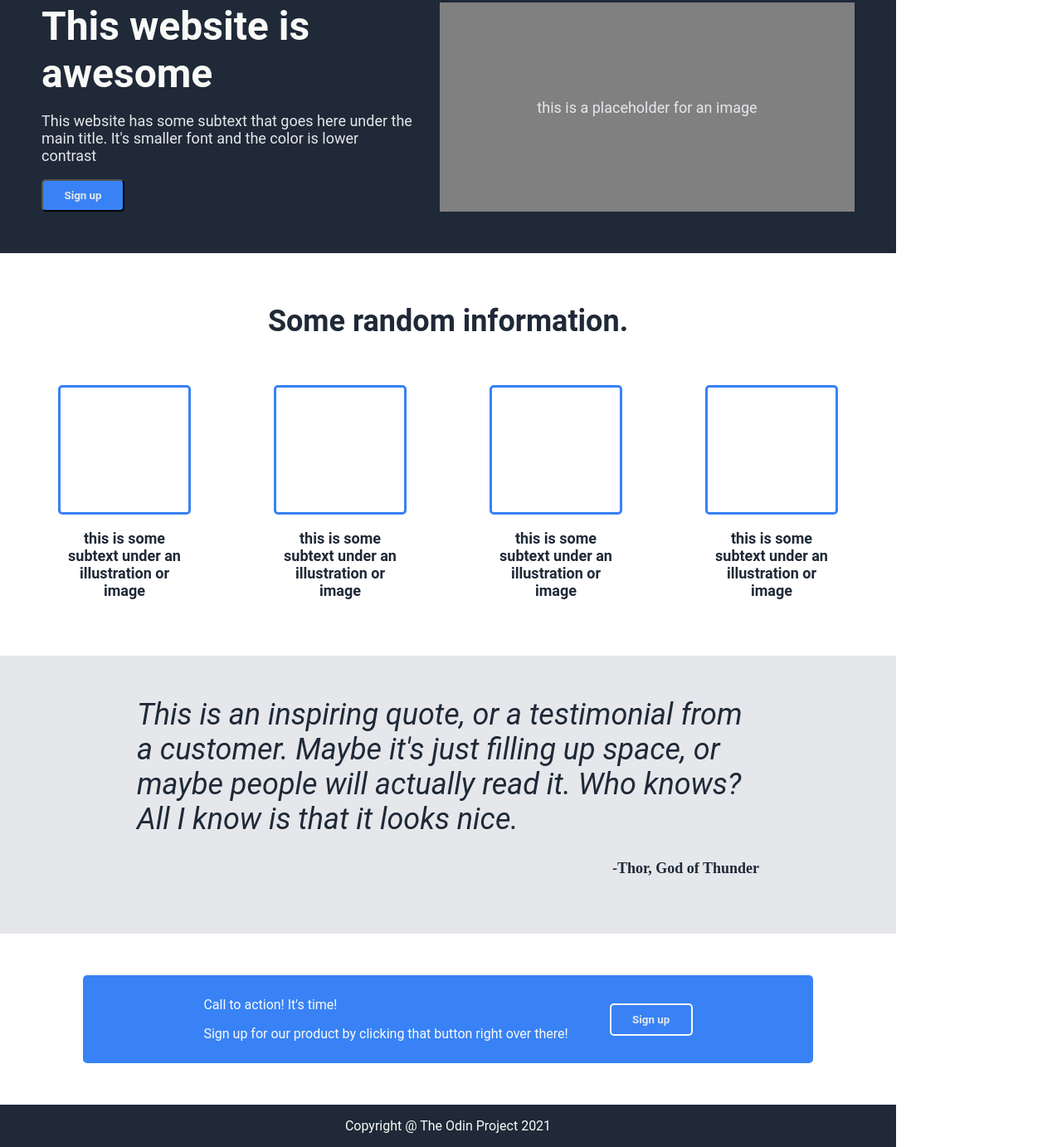
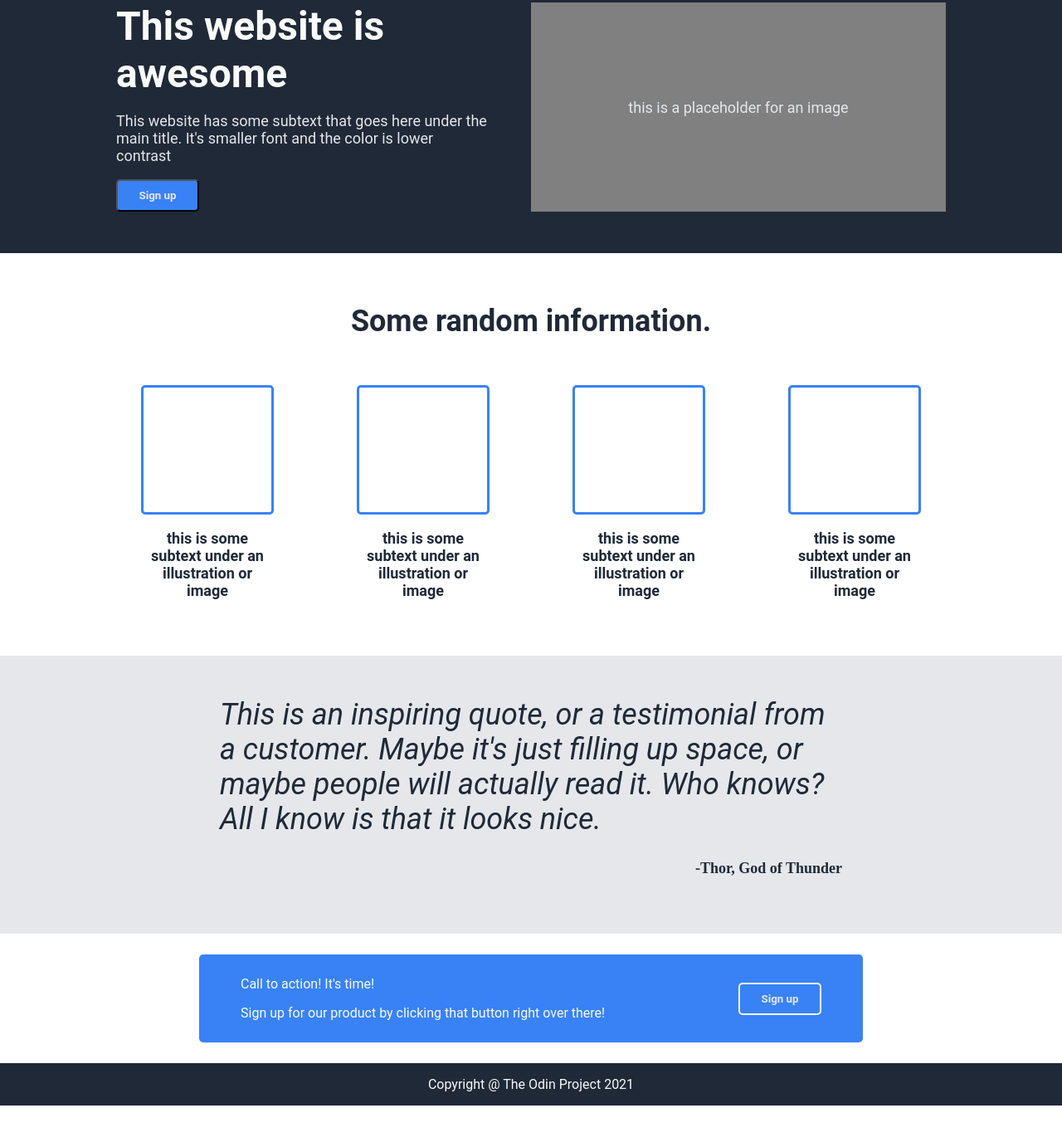
Before and after one commit to cnuno94/LandingPage, a plain HTML site: page index.html in a window 1280 px wide. Shown: the part 123-1505 px from the top of the page at 83% size. After the commit the page ends 1455 px from the top, so only its background shows below. Drawn offline with Linux system fonts and the light colour scheme.

Commit message:
Second Commit

```diff
--- a/index.html
+++ b/index.html
@@ -55,6 +55,7 @@
                 <p>-Thor, God of Thunder</p>
             </div>
         </div>
+        <div class="upper">
             <div class="action">
                 <div class="word">
                     <p>Call to action! It's time!</p>
@@ -64,6 +65,7 @@
                     <button>Sign up</button>
                 </div>
             </div>
+        </div>
         <footer>
             <p>Copyright @ The Odin Project 2021</p>
         </footer>
--- a/style.css
+++ b/style.css
@@ -7,17 +7,19 @@ body{
     display: flex;
     flex-direction: column;
     flex-shrink: 0;
+    flex-grow: 1;
 }
 
 header{
     display: flex;
-    justify-content: space-between;
+    justify-content: center;
     align-items: center;
     background-color: #1f2937;
     font-family: 'Roboto';
     padding-bottom: 50px;
     padding-left: 50px;
     padding-right: 50px;
+    gap: 420px;
 }
 header p{
     font-size: 24px;
@@ -36,11 +38,9 @@ li{
 .box_1{
     display: flex;
     background-color: #1f2937;
-    justify-content: space-between;
+    justify-content: center;
     padding-bottom: 50px;
-    gap: 30px;
-    padding-left: 50px;
-    padding-right: 50px;
+    gap: 50px;
 }
 .box_1 p{
     font-family: 'Roboto';
@@ -139,7 +139,7 @@ button{
 }
 .action{
     display: flex;
-    justify-content: center;
+    justify-content: space-between;
     gap: 50px;
     align-items: center;
     background-color: #3882f6;
@@ -147,8 +147,9 @@ button{
     font-family: 'Roboto';
     margin: 50px 100px;
     border-radius: 5px;
-    padding-top: 10px;
-    padding-bottom: 10px;
+    padding: 10px 50px;
+    margin: 25px auto;
+    width: 700px;
 }
 .action button{
     border-style: solid;
```
Lines whose indentation alone changed are shown as unchanged.
